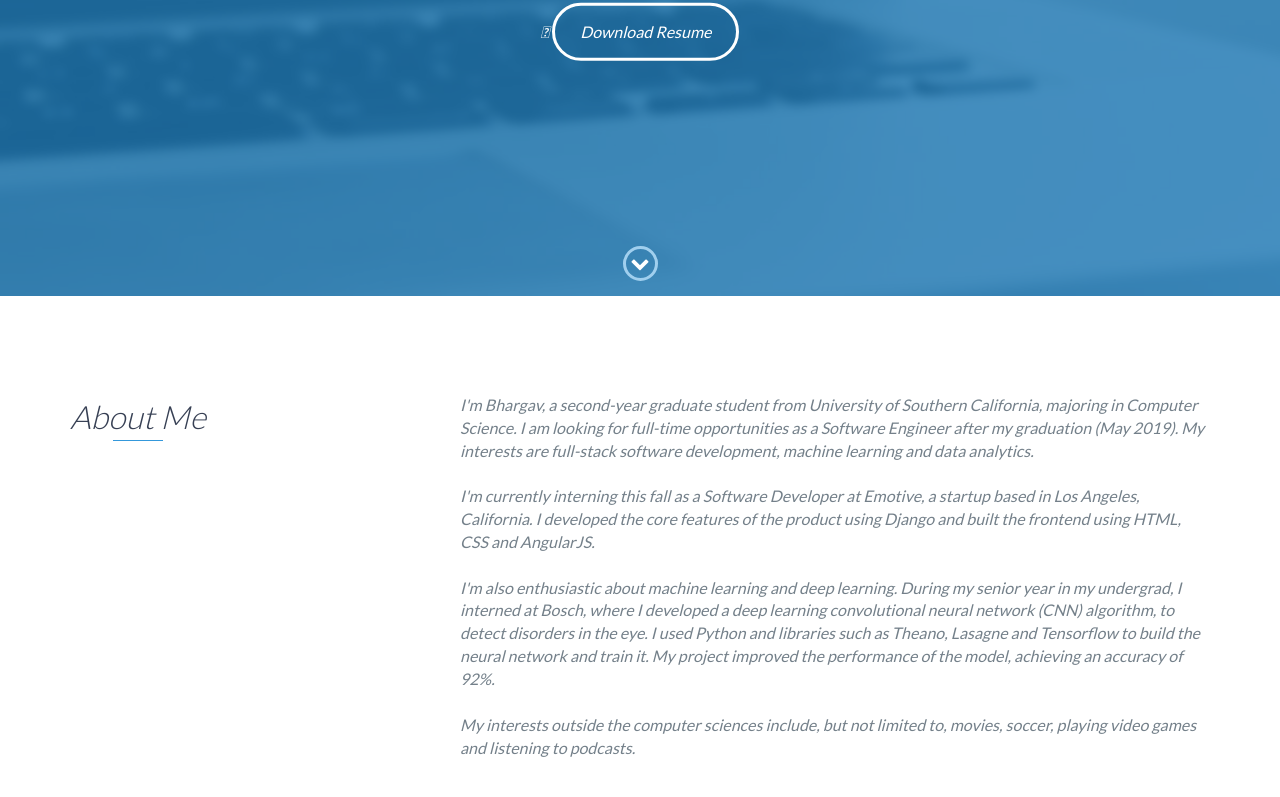
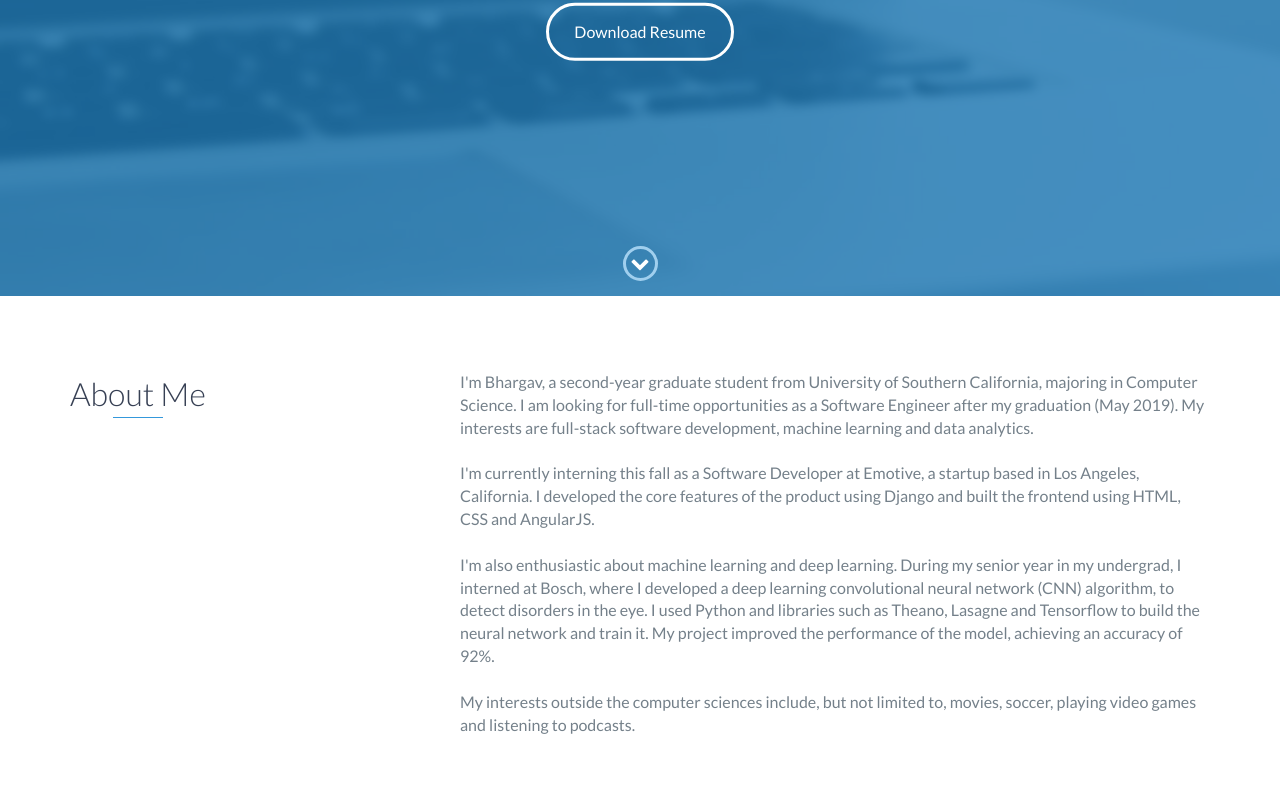
Before and after one commit to bhargav95/bhargav95.github.io, a plain HTML site: page index.html in a window 1280 px wide. Shown: the part 504-1301 px from the top of the page. Drawn offline with nearby package versions, Linux system fonts and the light colour scheme.

Commit message:
Remove email

```diff
--- a/index.html
+++ b/index.html
@@ -60,11 +60,7 @@
             <h2>Software Engineer</h2>
             <h3>
                 <a href="https://github.com/bhargav95" target="_blank"><i class="fa fa-github fa-2x fa-inverse" aria-hidden="true"></i></a>
-
                 <a href="https://linkedin.com/in/bhargav-s/" target="_blank"><i class="fa fa-linkedin-square fa-2x fa-inverse" aria-hidden="true"></i></a>
-
-                <a href="mailto:bhargav461995@gmail.com?cc=srin452@usc.edu&" target="_blank"><i class="far fa-envelope fa-inverse" aria-hidden="true"></a>
-
             </h3>
             <a href="resume.pdf" class="btn-rounded-white" target="_blank">Download Resume</a>
         </div>
```
